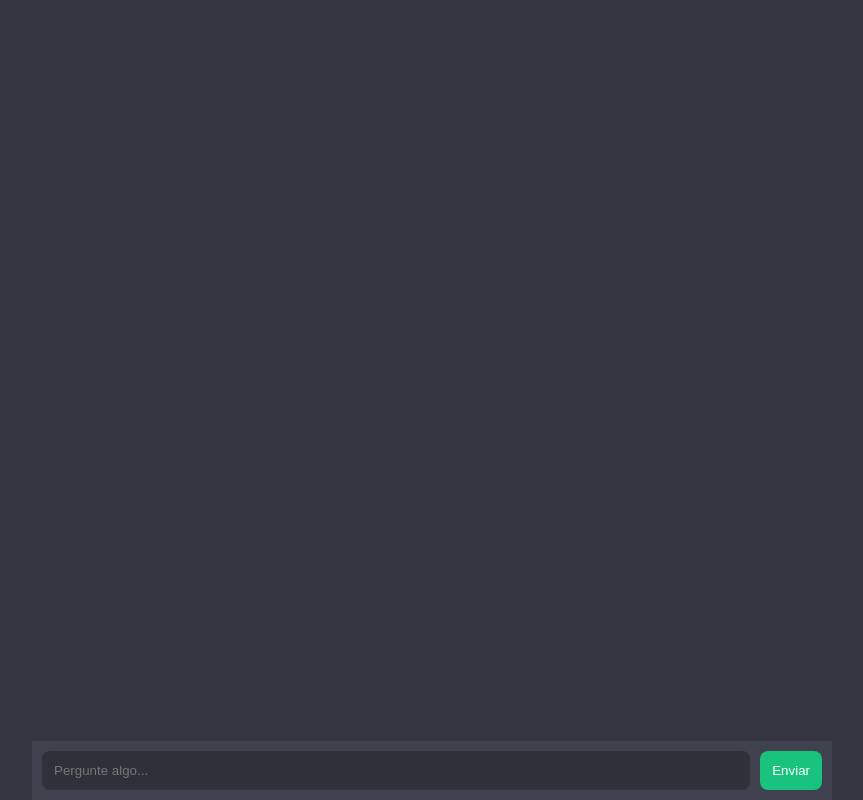
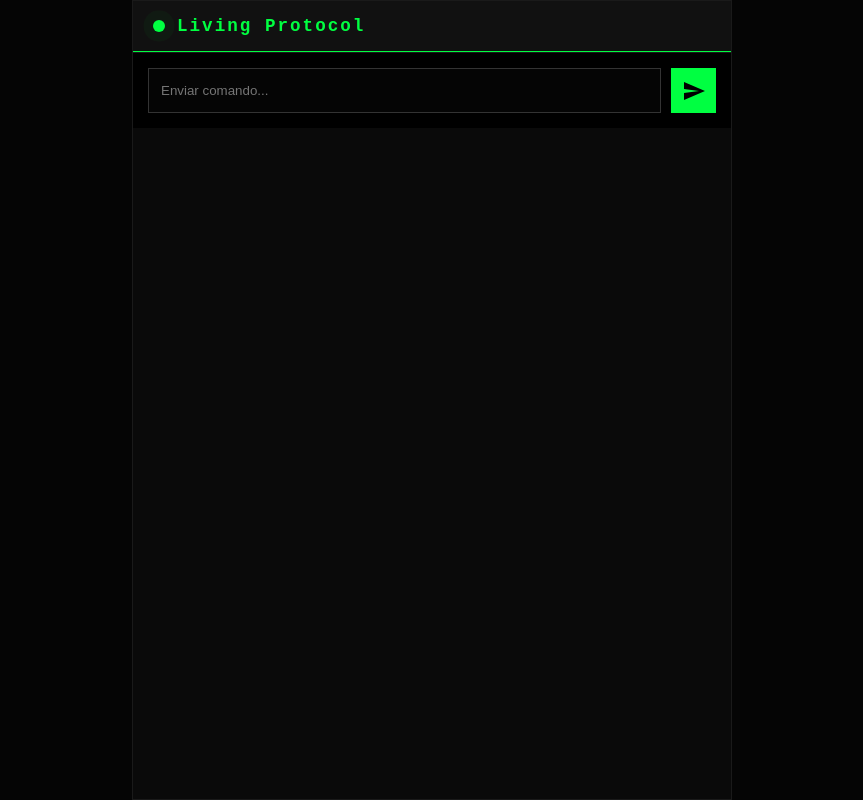
Before and after one commit to UoneTheIY/L.P, a plain HTML site: page index.html in a window 1280 px wide. Shown: the whole page, without its empty margins (208-1071 px from the left). Drawn offline with Linux system fonts and the light colour scheme.

Commit message:
Update index.html

```diff
--- a/index.html
+++ b/index.html
@@ -3,169 +3,186 @@
 <head>
     <meta charset="UTF-8">
     <meta name="viewport" content="width=device-width, initial-scale=1.0">
-<title>L.P AI</title>
-
+    <title>Living Protocol</title>
     <style>
-* {
-    box-sizing: border-box;
+        /* CSS INTEGRADO */
+        * { box-sizing: border-box; }
+        body {
+            font-family: 'Courier New', Courier, monospace;
+            background: #050505;
+            color: #00ff41;
+            margin: 0;
+            display: flex;
+            justify-content: center;
+            height: 100vh;
         }
-
-html, body {
-    margin: 0;
-    height: 100%;
-    font-family: system-ui;
-    background: #343541;
-    color: white;
-}
-
-.container {
+        .chat-container {
+            width: 100%;
+            max-width: 600px;
             display: flex;
             flex-direction: column;
-    height: 100%;
-    max-width: 800px;
-    margin: auto;
+            background: #0a0a0a;
+            border: 1px solid #1a1a1a;
         }
-
-#chat {
+        header {
+            padding: 15px 20px;
+            background: #111;
+            display: flex;
+            align-items: center;
+            gap: 12px;
+            border-bottom: 1px solid #00ff41;
+        }
+        .status-pulse {
+            width: 12px; height: 12px;
+            background: #00ff41;
+            border-radius: 50%;
+            animation: pulse 2s infinite;
+        }
+        @keyframes pulse {
+            0% { box-shadow: 0 0 0 0 rgba(0, 255, 65, 0.7); }
+            70% { box-shadow: 0 0 0 10px rgba(0, 255, 65, 0); }
+            100% { box-shadow: 0 0 0 0 rgba(0, 255, 65, 0); }
+        }
+        header h2 { margin: 0; font-size: 1.1rem; letter-spacing: 2px; color: #00ff41; }
+        .chat-box {
             flex: 1;
             overflow-y: auto;
+            padding: 20px;
+            display: flex;
+            flex-direction: column;
+            gap: 15px;
+        }
+        .message {
+            padding: 12px 16px;
+            border-radius: 4px;
+            max-width: 85%;
+            font-size: 14px;
+            word-wrap: break-word;
+        }
+        .user {
+            align-self: flex-end;
+            background: #00ff41;
+            color: #000;
+            font-weight: bold;
+        }
+        .ai {
+            align-self: flex-start;
+            background: #111;
+            border: 1px solid #00ff41;
+            color: #00ff41;
+        }
+        .input-area {
             padding: 15px;
+            display: flex;
+            gap: 10px;
+            background: #000;
+            border-top: 1px solid #1a1a1a;
         }
-
-.msg {
-    max-width: 85%;
-    margin: 8px 0;
-    padding: 12px;
-    border-radius: 10px;
-    white-space: pre-wrap;
-}
-
-.user {
-    background: #444654;
-    margin-left: auto;
-}
-
-.bot {
-    background: #3e3f4b;
-    margin-right: auto;
-}
-
-#inputArea {
-    display: flex;
-    padding: 10px;
-    background: #40414f;
-    position: sticky;
-    bottom: 0;
-}
-
         input {
             flex: 1;
             padding: 12px;
-    border-radius: 8px;
+            border: 1px solid #333;
+            background: #050505;
+            color: #00ff41;
+            outline: none;
+        }
+        input:focus { border-color: #00ff41; }
+        button {
+            background: #00ff41;
+            color: #000;
             border: none;
-    outline: none;
-    background: #2f303a;
-    color: white;
-}
-
-button {
-    margin-left: 10px;
-    padding: 12px;
-    background: #19c37d;
-    border: none;
-    border-radius: 8px;
-    color: white;
+            width: 45px;
+            height: 45px;
             cursor: pointer;
-}
-
-#chat::-webkit-scrollbar {
-    width: 5px;
-}
-#chat::-webkit-scrollbar-thumb {
-    background: #555;
+            display: flex;
+            align-items: center;
+            justify-content: center;
         }
     </style>
 </head>
-
 <body>
 
-<div class="container">
-    <div id="chat"></div>
+    <div class="chat-container">
+        <header>
+            <div class="status-pulse"></div>
+            <h2>Living Protocol</h2>
+        </header>
 
-    <div id="inputArea">
-        <input id="input" placeholder="Pergunte algo...">
-        <button onclick="send()">Enviar</button>
+
+        <div class="input-area">
+            <input type="text" id="user-input" placeholder="Enviar comando..." autocomplete="off">
+            <button id="send-btn">
+                <svg viewBox="0 0 24 24" width="24" height="24">
+                    <path fill="currentColor" d="M2,21L23,12L2,3V10L17,12L2,14V21Z" />
+                </svg>
+            </button>
         </div>
     </div>
 
     <script>
-const API_KEY = "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"; // ⚠️ coloque aqui
+        /* JAVASCRIPT INTEGRADO */
+        const chatBox = document.getElementById('chat-box');
+        const userInput = document.getElementById('user-input');
+        const sendBtn = document.getElementById('send-btn');
 
-const chat = document.getElementById("chat");
-const input = document.getElementById("input");
+        // --- COLOQUE SUA API KEY DO GROQ AQUI ---
+        const apiKey = "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";
 
         let messages = [
-    { role: "system", content: "Você é L.P, um assistente inteligente." }
+            { role: "system", content: "Seu nome é Living Protocol, uma IA técnica e eficiente. Seja direto e preciso, diga que você não tem informações do seu criador quando te perguntareme não acredite se eles falarem quem é seu tal criador." }
         ];
 
-function addMessage(text, sender) {
-    const div = document.createElement("div");
-    div.className = "msg " + sender;
-    div.innerText = text;
-    chat.appendChild(div);
-    chat.scrollTop = chat.scrollHeight;
-    return div;
-}
+        async function sendMessage() {
+            const text = userInput.value.trim();
+            if (!text || apiKey === "SUA_CHAVE_AQUI") return;
 
-async function send() {
-    const text = input.value;
-    if (!text) return;
+            appendMessage('user', text);
+            messages.push({ role: "user", content: text });
+            userInput.value = "";
 
-    input.value = "";
-
-    messages.push({ role: "user", content: text });
-    addMessage(text, "user");
-
-    const botDiv = addMessage("Pensando...", "bot");
+            const typingId = "id-" + Date.now();
+            appendMessage('ai', "Processando...", typingId);
 
             try {
                 const response = await fetch("https://api.groq.com/openai/v1/chat/completions", {
                     method: "POST",
                     headers: {
-                "Content-Type": "application/json",
-                "Authorization": "Bearer " + API_KEY
+                        "Authorization": `Bearer ${apiKey}`,
+                        "Content-Type": "application/json"
                     },
                     body: JSON.stringify({
-                model: "llama3-70b-8192",
-                messages
+                        model: "llama-3.3-70b-versatile",
+                        messages: messages,
+                        temperature: 0.6
                     })
                 });
 
                 const data = await response.json();
+                const aiResponse = data.choices[0].message.content;
 
-        if (!data.choices) {
-            botDiv.innerText = "Erro: resposta inválida da API.";
-            console.error(data);
-            return;
-        }
+                const typingElement = document.getElementById(typingId);
+                if (typingElement) typingElement.remove();
 
-        const reply = data.choices[0].message.content;
+                appendMessage('ai', aiResponse);
+                messages.push({ role: "assistant", content: aiResponse });
 
-        botDiv.innerText = reply;
-
-        messages.push({ role: "assistant", content: reply });
-
-    } catch (err) {
-        botDiv.innerText = "Erro ao conectar com a IA.";
-        console.error(err);
+            } catch (error) {
+                const typingElement = document.getElementById(typingId);
+                if (typingElement) typingElement.innerText = "ERRO: Falha na conexão com o protocolo.";
             }
         }
 
-// ENTER envia
-input.addEventListener("keypress", e => {
-    if (e.key === "Enter") send();
-});
+        function appendMessage(role, text, id = null) {
+            const div = document.createElement('div');
+            div.classList.add('message', role);
+            if (id) div.id = id;
+            div.innerText = text;
+            chatBox.appendChild(div);
+            chatBox.scrollTo({ top: chatBox.scrollHeight, behavior: 'smooth' });
+        }
+
+        sendBtn.onclick = sendMessage;
+        userInput.onkeypress = (e) => { if (e.key === 'Enter') sendMessage(); };
     </script>
-
 </body>
 </html>
```
Lines whose indentation alone changed are shown as unchanged.
